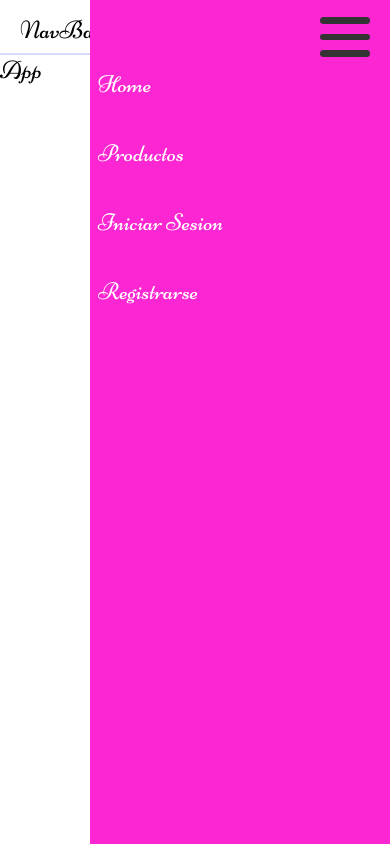
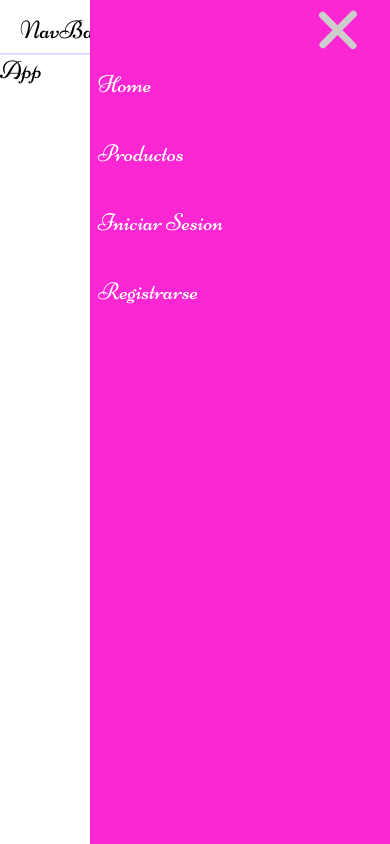
Before and after one commit to crisj1985/WebReact, a React (Create React App) app: page / in a window 390 px wide. Built offline with nearby package versions, Linux system fonts and the light colour scheme.

Commit message:
Animacion Burger - Responsive

```diff
--- a/src/Components/Nav/Burger.jsx
+++ b/src/Components/Nav/Burger.jsx
@@ -1,34 +1,58 @@
 import React, {useState} from 'react'
 import styled from 'styled-components'
+import RigthNav from './RigthNav';
 
 const StyledBurger = styled.div`
   width: 2rem;
   height: 2rem;
   position: fixed;
-  top: 12px;
+  top: 5px;
   right: 20px;
   position: fixed;
   display: flex;
   flex-flow: column nowrap;
   justify-content: space-around;
+  z-index: 20;
+
+  @media (min-width: 768px) {
+    display: none;
+
+  }
 
   div {
     width: 2rem;
     height: 0.26rem;
-    background-color: #333;
-    border-radius:10px;
+    background-color: ${({ open }) => (open ? "#ccc" : "#333")};
+    border-radius: 10px;
+    transform-origin: 1px;
+    transition: all 0.3s linear;
+
+    &:nth-child(1) {
+      transform: ${({ open }) => (open ? "rotate(45deg)" : "rotate(0deg)")};
+    }
+    &:nth-child(2) {
+      transform: ${({ open }) =>
+        open ? "translateX(100%)" : "translateX(0%)"};
+      opacity: ${({ open }) => (open ? 0 : 1)};
+    }
+    &:nth-child(3) {
+      transform: ${({ open }) => (open ? "rotate(-45deg)" : "rotate(0deg)")};
+    }
   }
 `;
 
 const Burger = () => {
 
-    const{open, setOpen} = false;
+    const [ open, setOpen ] = useState(true);
     return (
-        <StyledBurger>
+        <>
+        <StyledBurger open={open} onClick = {()=>setOpen(!open)} >
             <div/>
             <div/>
             <div/>
         </StyledBurger>
+        <RigthNav open={open}/>
+        </>
     )
 }
 
--- a/src/Components/Nav/NavBar.jsx
+++ b/src/Components/Nav/NavBar.jsx
@@ -1,6 +1,5 @@
 import React from 'react'
 import styled from 'styled-components'
-import RigthNav from './RigthNav';
 import Burger from './Burger';
 
 const Nav = styled.nav`
@@ -20,7 +19,6 @@ const NavBar = () => {
     return (
       <Nav>
         <div className="logo">NavBar</div>
-        <RigthNav/>
         <Burger/>
       </Nav>
     );
--- a/src/Components/Nav/RigthNav.jsx
+++ b/src/Components/Nav/RigthNav.jsx
@@ -12,6 +12,8 @@ const Ul = styled.ul`
   height: 100vh;
   width: 300px;
   padding-top: 2rem;
+  transform: ${({ open }) => open ? "translateX(0)" : "translateX(100%)"};
+  transition: transform 0.3s ease-in-out;
 
   li {
     padding: 20px 8px;
@@ -25,7 +27,7 @@ const Ul = styled.ul`
     flex-flow: row nowrap;
     padding-top: 2px;
     width: 500px;
-    background-color: rgba(0, 0, 0, 0);
+    background-color: rgba(0,0,0,0);
     li {
       padding: 20px 8px;
       color: black;
@@ -35,9 +37,9 @@ const Ul = styled.ul`
   }
 `;
 
-const RigthNav = () => {
+const RigthNav = ({open}) => {
     return (
-      <Ul>
+      <Ul open={open}>
           <li>Home</li>
           <li>Productos</li>
           <li>Iniciar Sesion</li>
```
